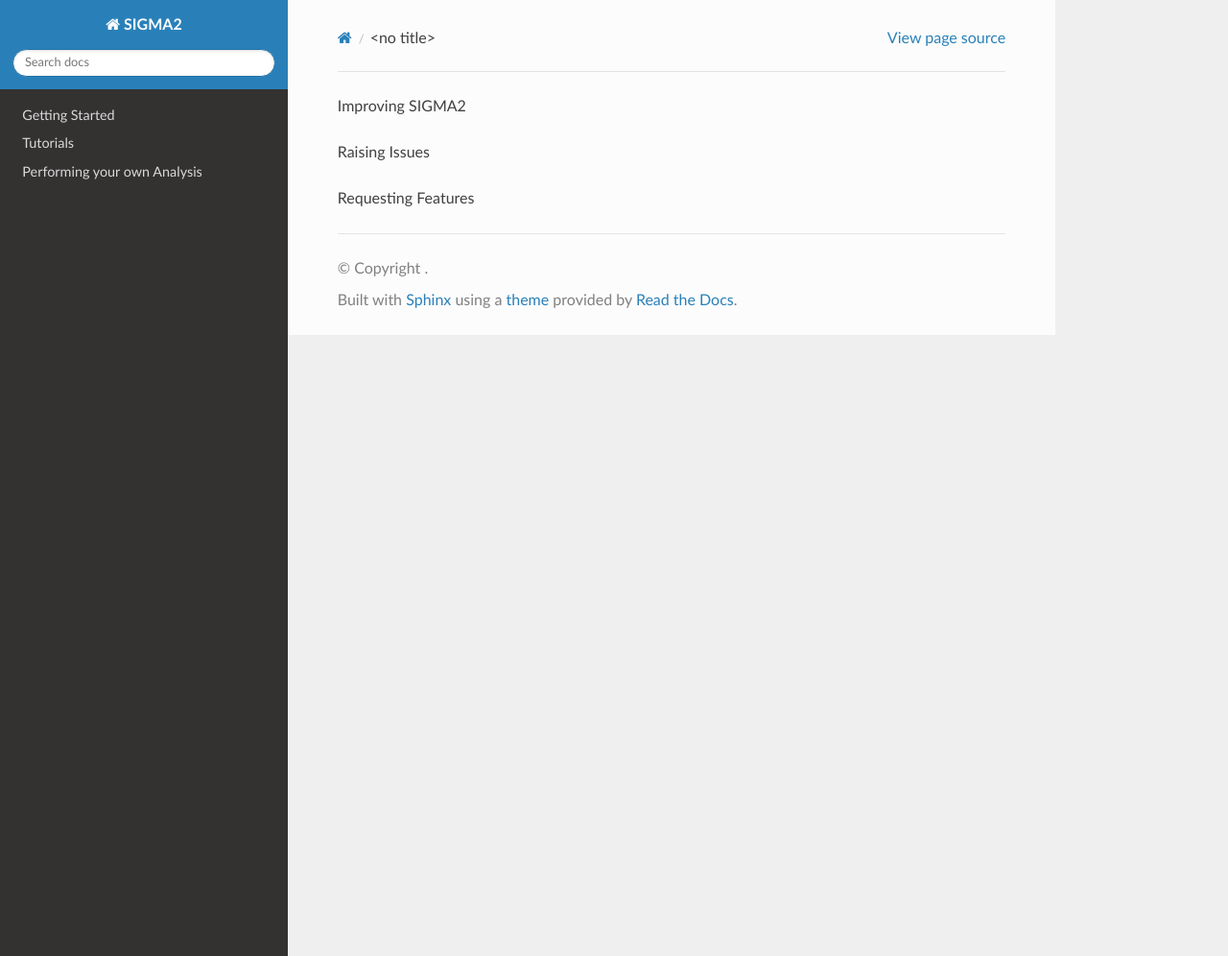
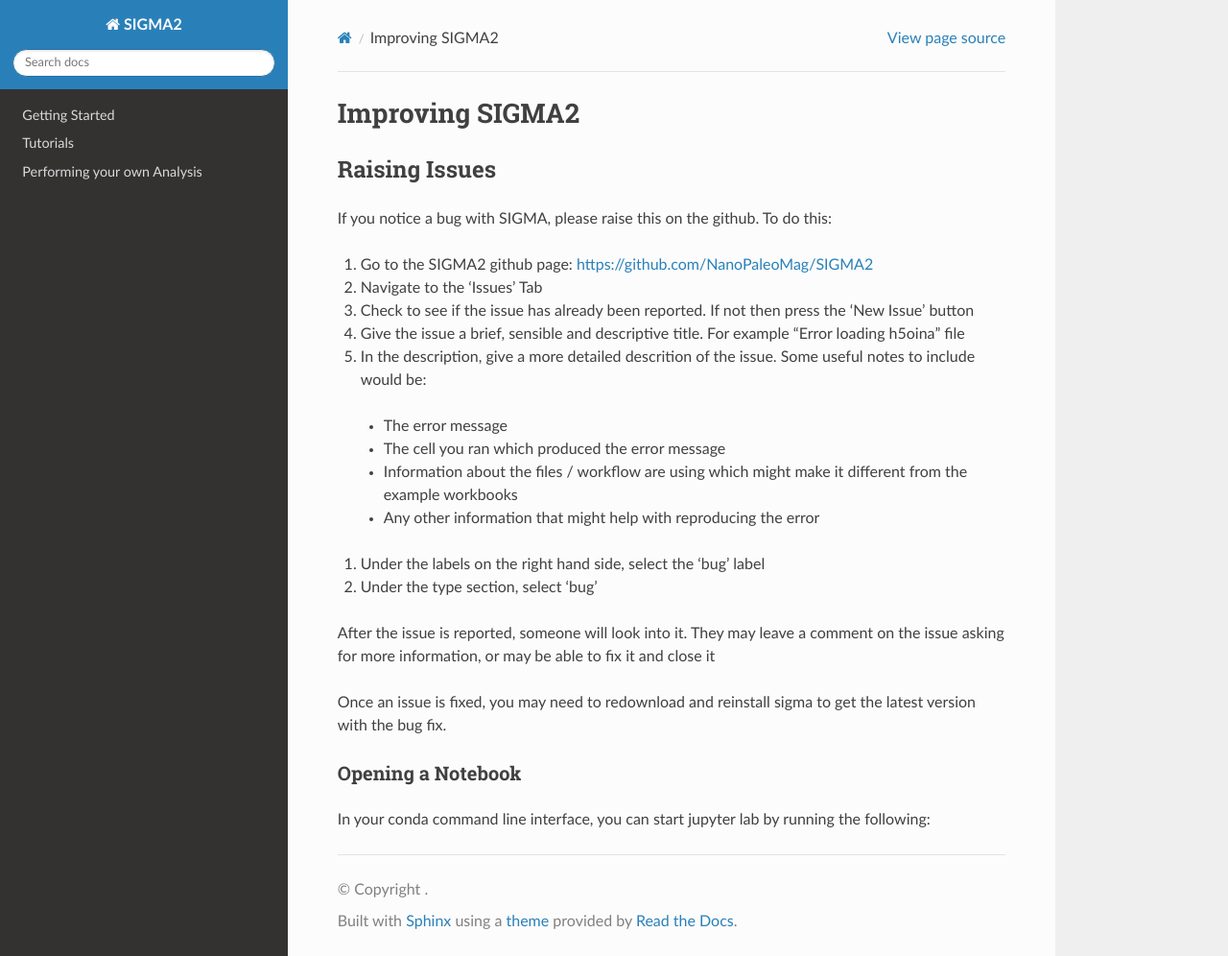
Before and after one commit to t-ginnis/SIGMA_docs, a Sphinx documentation site: the page built from docs/source/issues.rst, in a window 1280 px wide and 996 px high. Shown: the whole window at 96% size. Built offline with Sphinx 7.4.7 and the Read the Docs theme 3.1.0, drawn with Linux system fonts in a browser that asks for light colours.

Commit message:
Update issues.rst

```diff
--- a/docs/source/issues.rst
+++ b/docs/source/issues.rst
@@ -1,6 +1,37 @@
+
 Improving SIGMA2
+=========
+
+.. _introduction_to_jupyter
 
 Raising Issues
+------------------------
+
+If you notice a bug with SIGMA, please raise this on the github. To do this:
+
+#. Go to the SIGMA2 github page: https://github.com/NanoPaleoMag/SIGMA2
+#. Navigate to the 'Issues' Tab
+#. Check to see if the issue has already been reported. If not then press the 'New Issue' button
+#. Give the issue a brief, sensible and descriptive title. For example "Error loading h5oina" file
+#. In the description, give a more detailed descrition of the issue. Some useful notes to include would be:
+
+  * The error message
+
+  * The cell you ran which produced the error message
+
+  * Information about the files / workflow are using which might make it different from the example workbooks
+
+  * Any other information that might help with reproducing the error
+
+#. Under the labels on the right hand side, select the 'bug' label
+#. Under the type section, select 'bug'
+
+After the issue is reported, someone will look into it. They may leave a comment on the issue asking for more information, or may be able to fix it and close it
+
+Once an issue is fixed, you may need to redownload and reinstall sigma to get the latest version with the bug fix.
 
 
-Requesting Features
+Opening a Notebook
+^^^^^^^^^^^^^^^^^^
+
+In your conda command line interface, you can start jupyter lab by running the following:
```
